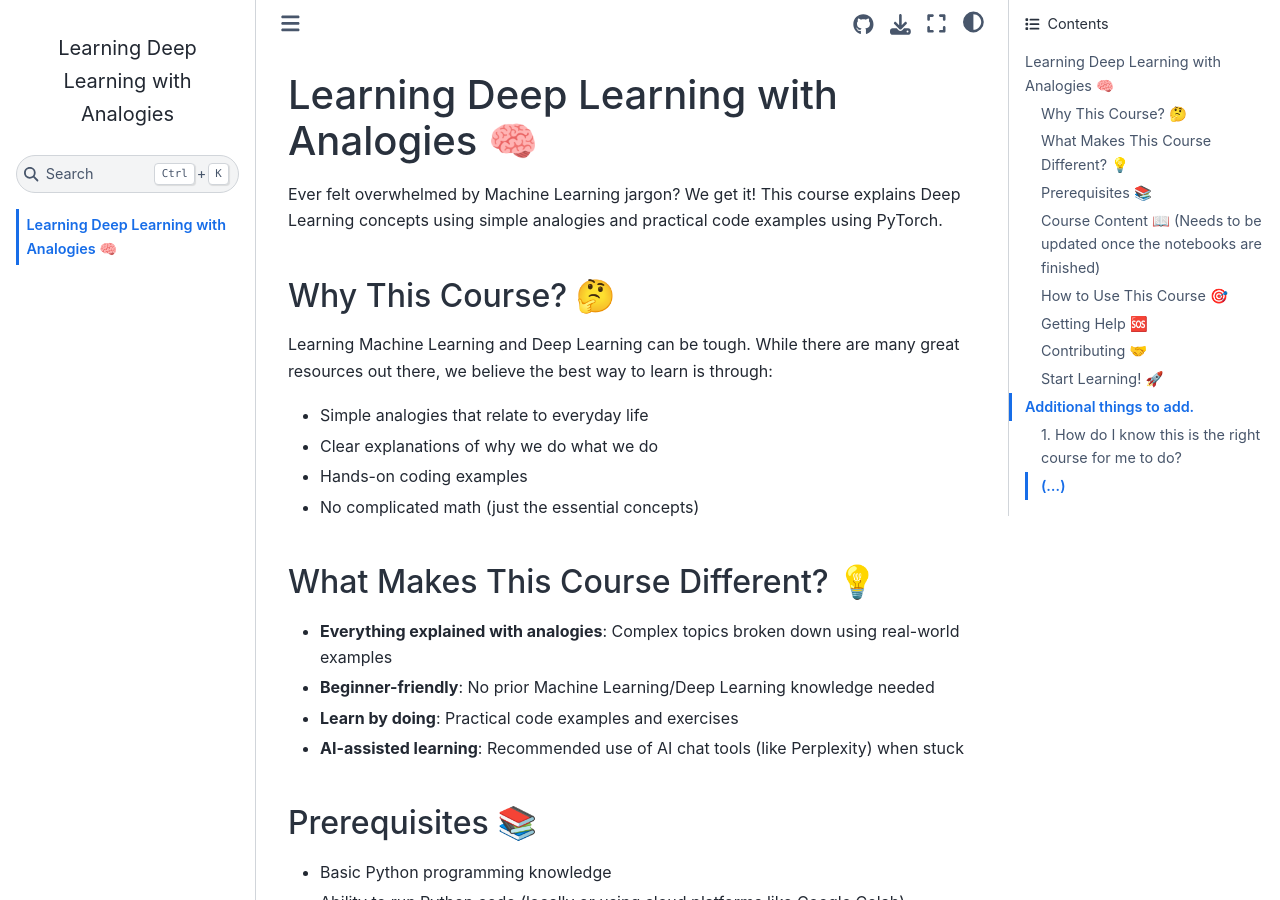
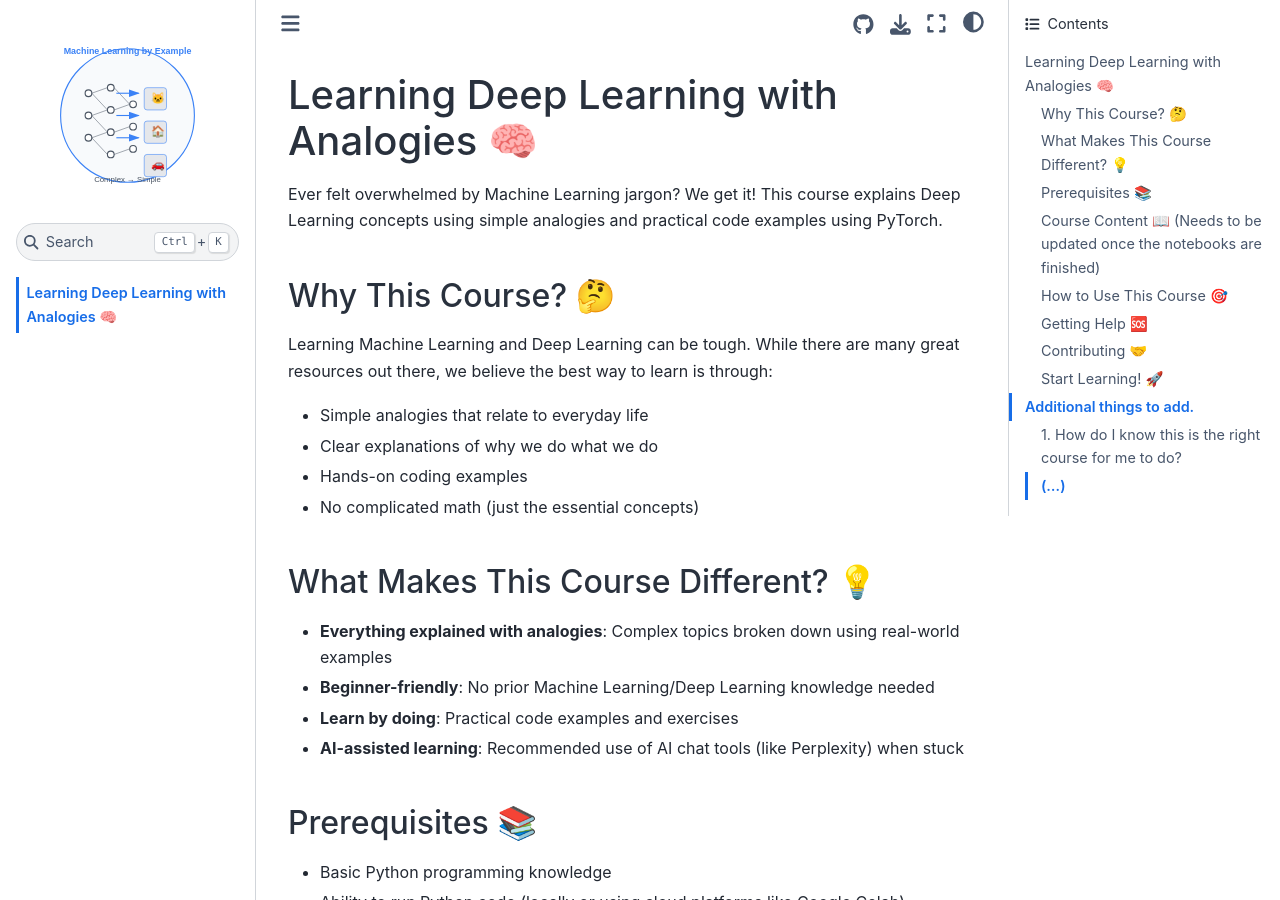
Before and after one commit to shreyashguptas/Machine-Learning-for-Dummies, a Jupyter Book: the page built from index.md, in a window 1280 px wide and 900 px high. Built offline with Jupyter Book 1.0.4 settings and Sphinx 7.4.7 and the Sphinx Book theme 1.1.4, drawn with Linux system fonts in a browser that asks for light colours; pages that are not in the unit, such as notebooks, are missing from menus.

Commit message:
adding logo for the course(its bad but can be changed later)

```diff
--- a/_config.yml
+++ b/_config.yml
@@ -2,7 +2,7 @@
 title: Learning Deep Learning with Analogies
 author: Shreyash Gupta
 copyright: "2024"
-logo: images/your-logo.png  # Add a logo image if you have one
+logo: images/course-logo.svg  # Add a logo image if you have one
 
 # Force re-execution of notebooks on each build
 execute:
```
Also changed, not shown: images/course-logo.svg (added).
